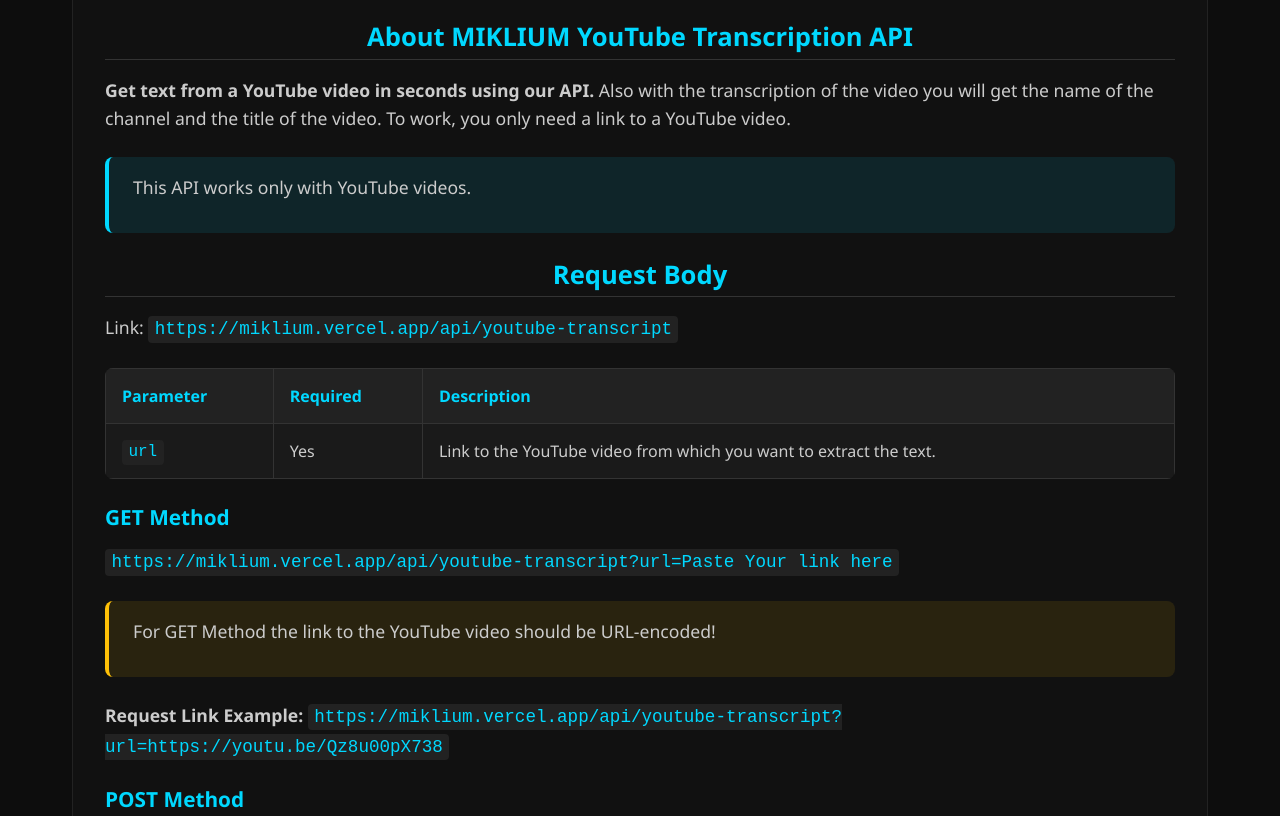
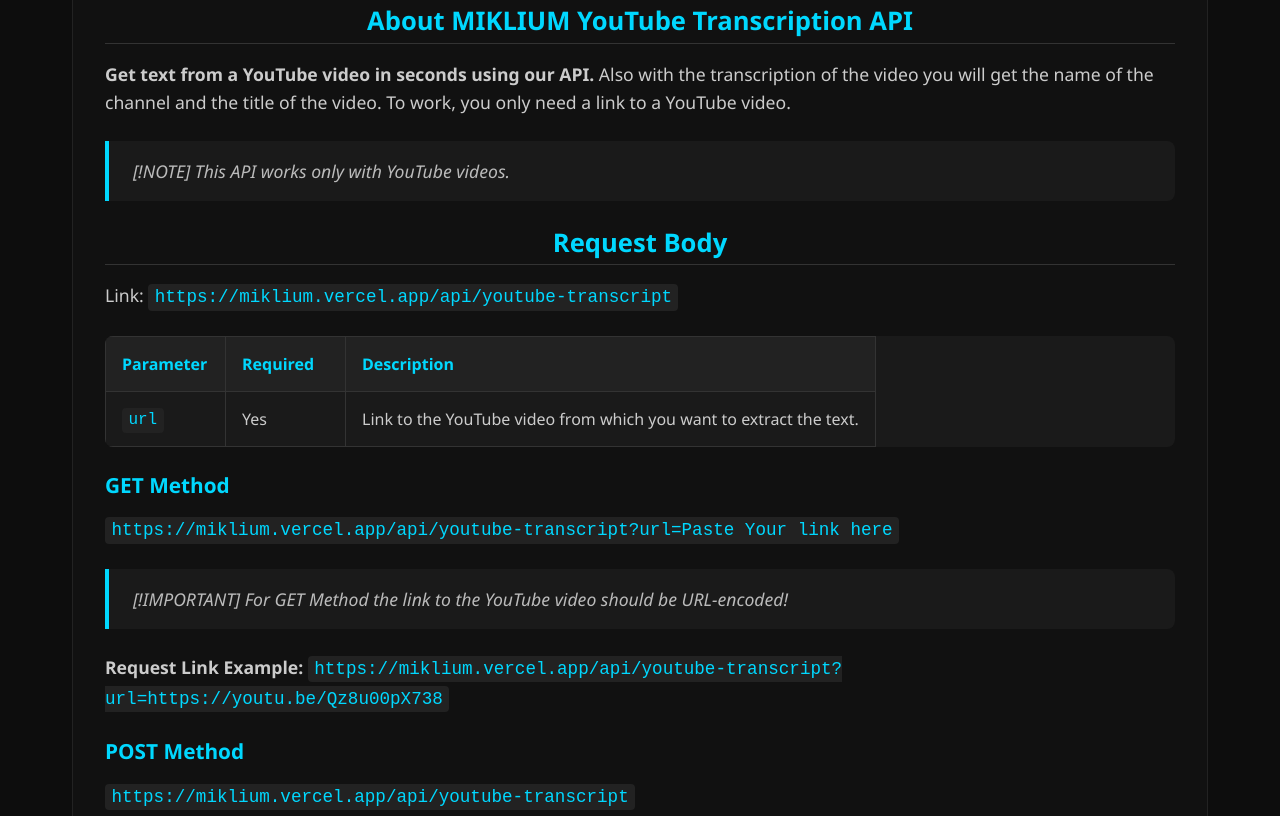
Before and after one commit to MIKLIUM/MIKLIUM, a plain HTML site: page webpage/APIDOCS.html in a window 1280 px wide. Shown: the part 1149-1965 px from the top of the page. Drawn offline with nearby package versions, Linux system fonts and the light colour scheme; files whose address does not match are found by name.

Commit message:
Update APIDOCS.html

```diff
--- a/webpage/APIDOCS.html
+++ b/webpage/APIDOCS.html
@@ -1,10 +1,10 @@
 <!DOCTYPE html>
 <html lang="en">
 <head>
-  <meta charset="UTF-8">
-  <meta name="viewport" content="width=device-width, initial-scale=1.0">
+  <meta charset="UTF-8" />
+  <meta name="viewport" content="width=device-width, initial-scale=1.0" />
   <title>API Docs - MIKLIUM</title>
-  <link rel="stylesheet" href="https://cdnjs.cloudflare.com/ajax/libs/font-awesome/6.4.2/css/all.min.css">
+  <link rel="stylesheet" href="https://cdnjs.cloudflare.com/ajax/libs/font-awesome/6.4.2/css/all.min.css" />
   <script src="https://cdn.jsdelivr.net/npm/marked/marked.min.js"></script>
   <style>
     * {
@@ -41,7 +41,7 @@
     }
     main {
       flex: 1;
-      padding: 3rem 2rem;
+      padding: 2rem;
       max-width: 1200px;
       margin: 0 auto;
       width: 100%;
@@ -61,7 +61,7 @@
     }
     .cta {
       text-align: center;
-      margin-top: 3rem;
+      margin-top: 2rem;
     }
     button {
       background-color: #00d8ff;
@@ -73,7 +73,6 @@
       font-size: 1.1rem;
       cursor: pointer;
       transition: all 0.3s ease;
-      margin-bottom: 20px;
     }
     button:hover {
       background-color: #00b8cc;
@@ -89,9 +88,13 @@
       border-radius: 15px;
       border: 1px solid #222;
       margin-top: 2rem;
+      overflow-wrap: break-word;
     }
 
-    #api-content h1, #api-content h2, #api-content h3, #api-content h4 {
+    #api-content h1,
+    #api-content h2,
+    #api-content h3,
+    #api-content h4 {
       color: #00d8ff;
       margin: 1.5rem 0 1rem 0;
     }
@@ -134,6 +137,8 @@
       overflow-x: auto;
       margin: 1.5rem 0;
       border-left: 4px solid #00d8ff;
+      white-space: pre;
+      -webkit-overflow-scrolling: touch;
     }
 
     #api-content pre code {
@@ -141,9 +146,11 @@
       padding: 0;
       color: #f5f5f5;
       font-size: 0.9rem;
+      white-space: pre;
     }
 
-    #api-content ul, #api-content ol {
+    #api-content ul,
+    #api-content ol {
       margin: 1rem 0;
       padding-left: 2rem;
     }
@@ -174,12 +181,18 @@
       background: #1a1a1a;
       border-radius: 8px;
       overflow: hidden;
+      display: block;
+      max-width: 100%;
+      overflow-x: auto;
+      -webkit-overflow-scrolling: touch;
     }
 
-    #api-content th, #api-content td {
+    #api-content th,
+    #api-content td {
       border: 1px solid #333;
       padding: 1rem;
       text-align: left;
+      min-width: 120px;
     }
 
     #api-content th {
@@ -300,58 +313,60 @@
   </main>
 
   <script>
+    function escapeHtml(unsafe) {
+      if (typeof unsafe !== 'string') {
+        unsafe = String(unsafe ?? '');
+      }
+      return unsafe
+        .replace(/&/g, '&amp;')
+        .replace(/</g, '<')
+        .replace(/>/g, '>')
+        .replace(/"/g, '&quot;')
+        .replace(/'/g, '&#039;');
+    }
+
     async function loadAPIDocs() {
       const apiContent = document.getElementById('api-content');
 
       try {
         const response = await fetch('APIDOCS.md');
-
-      if (!response.ok) {
-        throw new Error(`Failed to load documentation: ${response.status}`);
-      }
-
+        if (!response.ok) throw new Error(`HTTP ${response.status}`);
         const markdown = await response.text();
 
         const renderer = {
           blockquote(quote) {
             const rawText = typeof quote === 'string' ? quote : quote.text;
-
-          if (rawText.includes('[!IMPORTANT]')) {
+            if (rawText.startsWith('[!IMPORTANT]')) {
               const content = rawText.replace('[!IMPORTANT]', '').trim();
-            return `<div class="alert alert-important">${marked.parse(content)}</div>`;
+              return `<div class="alert alert-important">${escapeHtml(content)}</div>`;
             }
-          if (rawText.includes('[!WARNING]')) {
+            if (rawText.startsWith('[!WARNING]')) {
               const content = rawText.replace('[!WARNING]', '').trim();
-            return `<div class="alert alert-warning">${marked.parse(content)}</div>`;
+              return `<div class="alert alert-warning">${escapeHtml(content)}</div>`;
             }
-          if (rawText.includes('[!NOTE]')) {
+            if (rawText.startsWith('[!NOTE]')) {
               const content = rawText.replace('[!NOTE]', '').trim();
-            return `<div class="alert alert-note">${marked.parse(content)}</div>`;
+              return `<div class="alert alert-note">${escapeHtml(content)}</div>`;
             }
-
-          return `<blockquote>${marked.parse(rawText)}</blockquote>`;
+            return false;
           },
 
-        code(code, language) {
-          const validLanguage = language && language !== 'null' ? language : 'text';
-          return `<pre><code class="language-${validLanguage}">${escapeHtml(code)}</code></pre>`;
+          code(code, info) {
+            const codeText = typeof code === 'string' ? code : (code?.text || '');
+            const lang = typeof info === 'string' ? info : (info?.text || '');
+            const language = lang.split(/\s+/)[0] || 'text';
+            return `<pre><code class="language-${escapeHtml(language)}">${escapeHtml(codeText)}</code></pre>`;
           },
 
-        table(header, body) {
-          return `<table><thead>${header}</thead><tbody>${body}</tbody></table>`;
-        },
-
-        heading(text, level) {
-          const id = String(text).toLowerCase().replace(/[^\w]+/g, '-');
+          heading(text, level, raw) {
+            const id = (raw || text).toString().toLowerCase().replace(/[^\w]+/g, '-');
             return `<h${level} id="${id}">${text}</h${level}>`;
           }
         };
 
         marked.use({ renderer });
-
         const html = marked.parse(markdown);
         apiContent.innerHTML = html;
-
       } catch (error) {
         console.error('Error loading API docs:', error);
         apiContent.innerHTML = `
@@ -359,20 +374,10 @@
             <i class="fas fa-exclamation-triangle"></i>
             <h3>Error Loading Documentation</h3>
             <p>Unable to load API documentation. Please try again later.</p>
-          <p><small>Error: ${error.message}</small></p>
+            <p><small>Error: ${escapeHtml(error.message)}</small></p>
           </div>
         `;
       }
-  }
-
-  function escapeHtml(unsafe) {
-    if (typeof unsafe !== 'string') unsafe = String(unsafe || '');
-    return unsafe
-      .replace(/&/g, "&amp;")
-      .replace(/</g, "<")
-      .replace(/>/g, ">")
-      .replace(/"/g, "&quot;")
-      .replace(/'/g, "&#039;");
     }
 
     document.addEventListener('DOMContentLoaded', loadAPIDocs);
```
Lines whose indentation alone changed are shown as unchanged.
